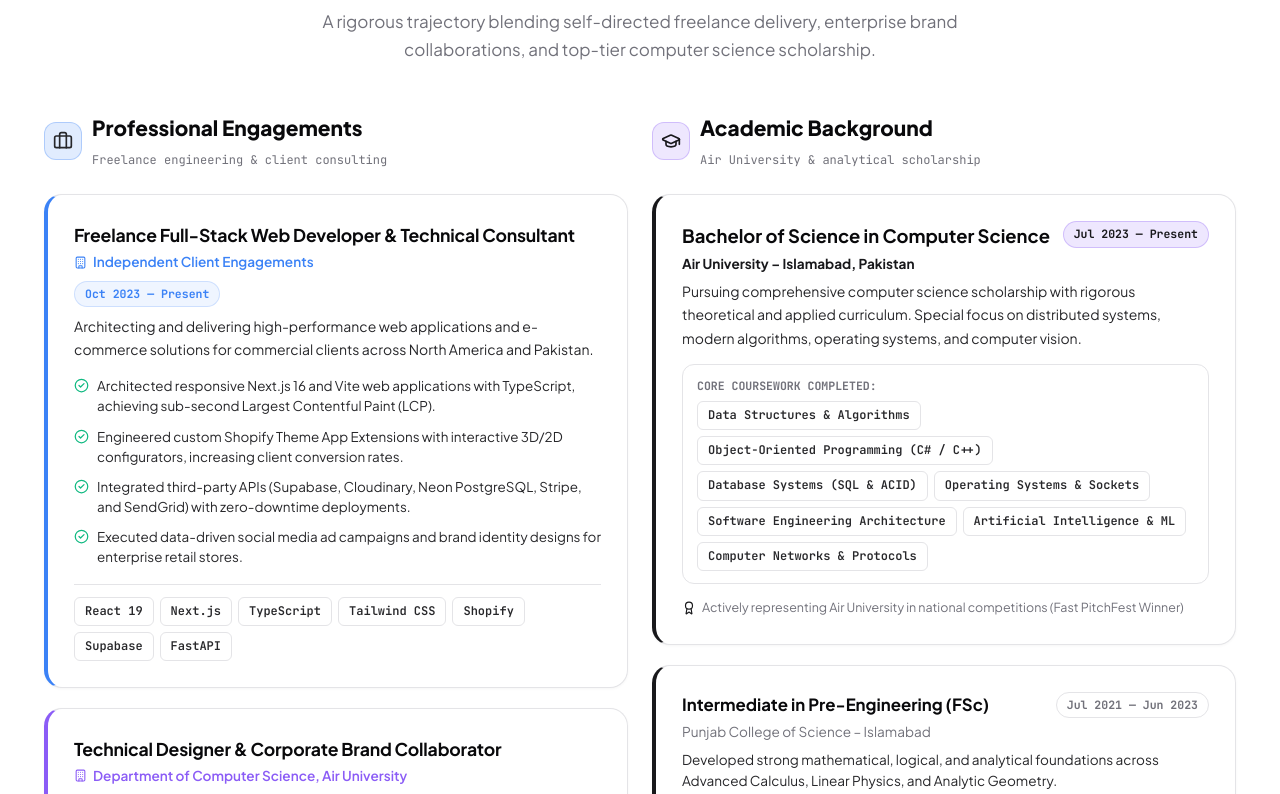
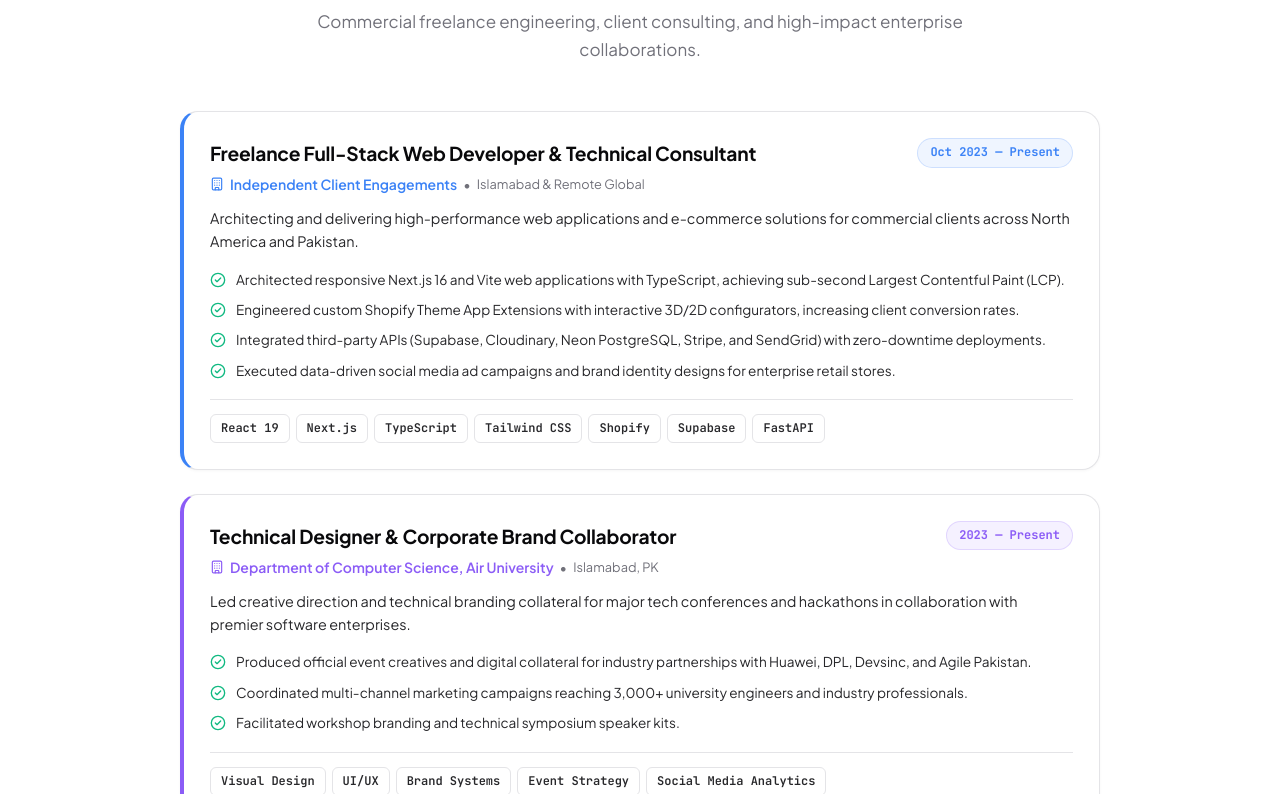
Before and after one commit to AliWahid1310/MuhammadAliWahid, a Next.js app: page / in a window 1280 px wide. Shown: the part 6486-7280 px from the top of the page. Built offline with nearby package versions, Linux system fonts and the light colour scheme.

Commit message:
refactor(experience): remove education section and streamline work experience

```diff
--- a/src/components/RealExperience.tsx
+++ b/src/components/RealExperience.tsx
@@ -1,22 +1,13 @@
 "use client";
 
-import React, { useState } from "react";
+import React from "react";
 import {
   Briefcase,
-  GraduationCap,
   CheckCircle2,
-  Calendar,
-  MapPin,
-  Sparkles,
   Building,
-  TrendingUp,
-  Award,
-  ChevronRight
 } from "lucide-react";
 
 export default function RealExperience() {
-  const [expandedIndex, setExpandedIndex] = useState<number | null>(0);
-
   const experiences = [
     {
       role: "Freelance Full-Stack Web Developer & Technical Consultant",
@@ -61,43 +52,22 @@ export default function RealExperience() {
             <Briefcase style={{ width: "12px", height: "12px" }} />
             <span>Trajectory & Milestones</span>
           </div>
-          <h2 className="section-title">Career Experience & Academic Foundation</h2>
+          <h2 className="section-title">Work & Professional Experience</h2>
           <p className="section-subtitle" style={{ margin: "10px auto 0 auto" }}>
-            A rigorous trajectory blending self-directed freelance delivery, enterprise brand collaborations, and top-tier computer science scholarship.
+            Commercial freelance engineering, client consulting, and high-impact enterprise collaborations.
           </p>
         </div>
 
-        <div className="grid-2" style={{ alignItems: "start" }}>
-
-          {/* Left Column: Professional Career Timeline */}
-          <div>
-            <div style={{ display: "flex", alignItems: "center", gap: "10px", marginBottom: "24px" }}>
+        {/* Experience Cards */}
         <div
           style={{
-                  width: "38px",
-                  height: "38px",
-                  borderRadius: "var(--radius-md)",
-                  background: "rgba(59, 130, 246, 0.15)",
-                  border: "1px solid rgba(59, 130, 246, 0.3)",
-                  color: "var(--primary-hover)",
+            maxWidth: "920px",
+            margin: "0 auto",
             display: "flex",
-                  alignItems: "center",
-                  justifyContent: "center"
+            flexDirection: "column",
+            gap: "24px"
           }}
         >
-                <Briefcase style={{ width: "20px", height: "20px" }} />
-              </div>
-              <div>
-                <h3 style={{ fontSize: "1.3rem", fontWeight: 800, color: "var(--text-dark)" }}>
-                  Professional Engagements
-                </h3>
-                <span style={{ fontSize: "0.75rem", fontFamily: "var(--font-mono)", color: "var(--text-muted)" }}>
-                  Freelance engineering & client consulting
-                </span>
-              </div>
-            </div>
-
-            <div style={{ display: "flex", flexDirection: "column", gap: "20px" }}>
           {experiences.map((exp, idx) => (
             <div
               key={idx}
@@ -107,25 +77,56 @@ export default function RealExperience() {
                 position: "relative"
               }}
             >
-                  <div style={{ display: "flex", flexWrap: "wrap", justifyContent: "space-between", alignItems: "flex-start", gap: "8px", marginBottom: "8px" }}>
+              <div
+                style={{
+                  display: "flex",
+                  flexWrap: "wrap",
+                  justifyContent: "space-between",
+                  alignItems: "flex-start",
+                  gap: "12px",
+                  marginBottom: "12px"
+                }}
+              >
                 <div>
-                      <h4 style={{ fontSize: "1.1rem", fontWeight: 700, color: "var(--text-dark)", letterSpacing: "-0.01em" }}>
+                  <h3
+                    style={{
+                      fontSize: "1.2rem",
+                      fontWeight: 700,
+                      color: "var(--text-dark)",
+                      letterSpacing: "-0.01em",
+                      margin: 0
+                    }}
+                  >
                     {exp.role}
-                      </h4>
-                      <div style={{ fontSize: "0.85rem", color: exp.accent, fontWeight: 600, display: "flex", alignItems: "center", gap: "6px", marginTop: "2px" }}>
-                        <Building style={{ width: "13px", height: "13px" }} />
+                  </h3>
+                  <div
+                    style={{
+                      fontSize: "0.875rem",
+                      color: exp.accent,
+                      fontWeight: 600,
+                      display: "flex",
+                      alignItems: "center",
+                      gap: "6px",
+                      marginTop: "4px"
+                    }}
+                  >
+                    <Building style={{ width: "14px", height: "14px" }} />
                     <span>{exp.company}</span>
+                    <span style={{ color: "var(--text-muted)", fontWeight: 400 }}>•</span>
+                    <span style={{ color: "var(--text-muted)", fontWeight: 400, fontSize: "0.8rem" }}>
+                      {exp.location}
+                    </span>
                   </div>
                 </div>
 
                 <span
                   style={{
-                        fontSize: "0.72rem",
+                    fontSize: "0.75rem",
                     fontFamily: "var(--font-mono)",
                     fontWeight: 700,
                     color: exp.accent,
                     background: `${exp.accent}15`,
-                        padding: "3px 10px",
+                    padding: "4px 12px",
                     borderRadius: "var(--radius-full)",
                     border: `1px solid ${exp.accent}30`
                   }}
@@ -134,22 +135,62 @@ export default function RealExperience() {
                 </span>
               </div>
 
-                  <p style={{ fontSize: "0.875rem", color: "var(--text-body)", lineHeight: "1.6", marginBottom: "16px" }}>
+              <p
+                style={{
+                  fontSize: "0.9rem",
+                  color: "var(--text-body)",
+                  lineHeight: "1.6",
+                  marginBottom: "16px"
+                }}
+              >
                 {exp.summary}
               </p>
 
               {/* Bullet Highlights */}
-                  <div style={{ display: "flex", flexDirection: "column", gap: "10px", marginBottom: "16px" }}>
+              <div
+                style={{
+                  display: "flex",
+                  flexDirection: "column",
+                  gap: "10px",
+                  marginBottom: "18px"
+                }}
+              >
                 {exp.impact.map((point, pIdx) => (
-                      <div key={pIdx} style={{ display: "flex", alignItems: "flex-start", gap: "8px", fontSize: "0.84rem", color: "var(--text-body)", lineHeight: "1.5" }}>
-                        <CheckCircle2 style={{ width: "15px", height: "15px", color: "var(--accent-emerald)", flexShrink: 0, marginTop: "2px" }} />
+                  <div
+                    key={pIdx}
+                    style={{
+                      display: "flex",
+                      alignItems: "flex-start",
+                      gap: "10px",
+                      fontSize: "0.85rem",
+                      color: "var(--text-body)",
+                      lineHeight: "1.5"
+                    }}
+                  >
+                    <CheckCircle2
+                      style={{
+                        width: "16px",
+                        height: "16px",
+                        color: "var(--accent-emerald)",
+                        flexShrink: 0,
+                        marginTop: "2px"
+                      }}
+                    />
                     <span>{point}</span>
                   </div>
                 ))}
               </div>
 
               {/* Tech stack chips */}
-                  <div style={{ display: "flex", flexWrap: "wrap", gap: "6px", paddingTop: "12px", borderTop: "1px solid var(--border-light)" }}>
+              <div
+                style={{
+                  display: "flex",
+                  flexWrap: "wrap",
+                  gap: "6px",
+                  paddingTop: "14px",
+                  borderTop: "1px solid var(--border-light)"
+                }}
+              >
                 {exp.technologies.map((t) => (
                   <span key={t} className="tech-pill">
                     {t}
@@ -161,136 +202,6 @@ export default function RealExperience() {
         </div>
 
       </div>
-
-          {/* Right Column: Academic Foundation */}
-          <div>
-            <div style={{ display: "flex", alignItems: "center", gap: "10px", marginBottom: "24px" }}>
-              <div
-                style={{
-                  width: "38px",
-                  height: "38px",
-                  borderRadius: "var(--radius-md)",
-                  background: "rgba(139, 92, 246, 0.15)",
-                  border: "1px solid rgba(139, 92, 246, 0.3)",
-                  color: "var(--accent-purple)",
-                  display: "flex",
-                  alignItems: "center",
-                  justifyContent: "center"
-                }}
-              >
-                <GraduationCap style={{ width: "20px", height: "20px" }} />
-              </div>
-              <div>
-                <h3 style={{ fontSize: "1.3rem", fontWeight: 800, color: "var(--text-dark)" }}>
-                  Academic Background
-                </h3>
-                <span style={{ fontSize: "0.75rem", fontFamily: "var(--font-mono)", color: "var(--text-muted)" }}>
-                  Air University & analytical scholarship
-                </span>
-              </div>
-            </div>
-
-            <div style={{ display: "flex", flexDirection: "column", gap: "20px" }}>
-
-              {/* Air University BS CS */}
-              <div className="clean-card" style={{ borderLeft: "4px solid var(--accent-purple)" }}>
-                <div style={{ display: "flex", flexWrap: "wrap", justifyContent: "space-between", alignItems: "flex-start", gap: "8px", marginBottom: "6px" }}>
-                  <div>
-                    <h4 style={{ fontSize: "1.15rem", fontWeight: 700, color: "var(--text-dark)" }}>
-                      Bachelor of Science in Computer Science
-                    </h4>
-                    <div style={{ fontSize: "0.85rem", fontWeight: 700, color: "var(--accent-purple)", marginTop: "2px" }}>
-                      Air University – Islamabad, Pakistan
-                    </div>
-                  </div>
-
-                  <span
-                    style={{
-                      fontSize: "0.72rem",
-                      fontFamily: "var(--font-mono)",
-                      fontWeight: 700,
-                      color: "var(--accent-purple)",
-                      background: "rgba(139, 92, 246, 0.15)",
-                      padding: "3px 10px",
-                      borderRadius: "var(--radius-full)",
-                      border: "1px solid rgba(139, 92, 246, 0.3)"
-                    }}
-                  >
-                    Jul 2023 — Present
-                  </span>
-                </div>
-
-                <p style={{ fontSize: "0.875rem", color: "var(--text-body)", lineHeight: "1.65", marginBottom: "14px" }}>
-                  Pursuing comprehensive computer science scholarship with rigorous theoretical and applied curriculum. Special focus on distributed systems, modern algorithms, operating systems, and computer vision.
-                </p>
-
-                <div style={{ background: "rgba(255, 255, 255, 0.03)", padding: "12px 14px", borderRadius: "var(--radius-md)", border: "1px solid var(--border-light)", marginBottom: "14px" }}>
-                  <div style={{ fontSize: "0.72rem", fontFamily: "var(--font-mono)", fontWeight: 700, color: "var(--text-muted)", textTransform: "uppercase", marginBottom: "6px" }}>
-                    CORE COURSEWORK COMPLETED:
-                  </div>
-                  <div style={{ display: "flex", flexWrap: "wrap", gap: "6px" }}>
-                    {[
-                      "Data Structures & Algorithms",
-                      "Object-Oriented Programming (C# / C++)",
-                      "Database Systems (SQL & ACID)",
-                      "Operating Systems & Sockets",
-                      "Software Engineering Architecture",
-                      "Artificial Intelligence & ML",
-                      "Computer Networks & Protocols"
-                    ].map((course) => (
-                      <span key={course} className="tech-pill">
-                        {course}
-                      </span>
-                    ))}
-                  </div>
-                </div>
-
-                <div style={{ display: "flex", alignItems: "center", gap: "6px", fontSize: "0.78rem", color: "var(--text-muted)" }}>
-                  <Award style={{ width: "14px", height: "14px", color: "var(--accent-purple)" }} />
-                  <span>Actively representing Air University in national competitions (Fast PitchFest Winner)</span>
-                </div>
-              </div>
-
-              {/* Punjab College of Science */}
-              <div className="clean-card" style={{ borderLeft: "4px solid var(--border-hover)" }}>
-                <div style={{ display: "flex", flexWrap: "wrap", justifyContent: "space-between", alignItems: "flex-start", gap: "8px", marginBottom: "6px" }}>
-                  <div>
-                    <h4 style={{ fontSize: "1.05rem", fontWeight: 700, color: "var(--text-dark)" }}>
-                      Intermediate in Pre-Engineering (FSc)
-                    </h4>
-                    <div style={{ fontSize: "0.85rem", color: "var(--text-muted)", marginTop: "2px" }}>
-                      Punjab College of Science – Islamabad
-                    </div>
-                  </div>
-
-                  <span
-                    style={{
-                      fontSize: "0.72rem",
-                      fontFamily: "var(--font-mono)",
-                      fontWeight: 700,
-                      color: "var(--text-muted)",
-                      background: "rgba(255, 255, 255, 0.05)",
-                      padding: "3px 10px",
-                      borderRadius: "var(--radius-full)",
-                      border: "1px solid var(--border-light)"
-                    }}
-                  >
-                    Jul 2021 — Jun 2023
-                  </span>
-                </div>
-
-                <p style={{ fontSize: "0.85rem", color: "var(--text-body)", lineHeight: "1.6" }}>
-                  Developed strong mathematical, logical, and analytical foundations across Advanced Calculus, Linear Physics, and Analytic Geometry.
-                </p>
-              </div>
-
-            </div>
-
-          </div>
-
-        </div>
-
-      </div>
     </section>
   );
 }
```
Lines whose indentation alone changed are shown as unchanged.
